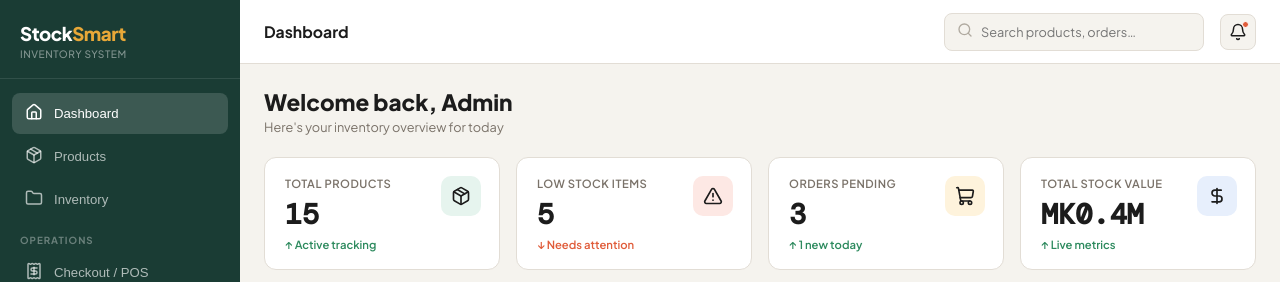
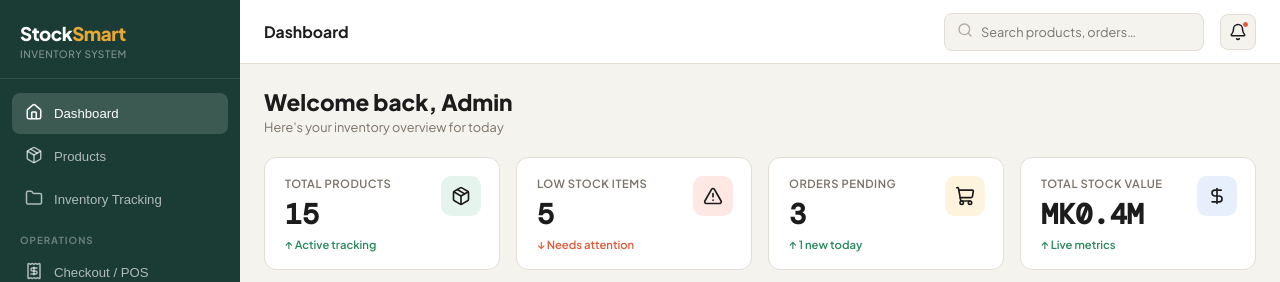
Before and after one commit to kennedysoko/stock-manager-backend, a React (Create React App) app: page / in a window 1280 px wide. Both pictures are taken after a click on the button "Sign In →". Shown: the top 282 px of the page. Built offline with nearby package versions, Linux system fonts and the light colour scheme.

Commit message:
changing the component name from inventory to inventory tracking

```diff
--- a/src/components/Layout.js
+++ b/src/components/Layout.js
@@ -3,7 +3,7 @@ import Sidebar from './Sidebar';
 import Topbar from './Topbar';
 
 const pageTitles = {
-  dashboard: 'Dashboard', products: 'Products', inventory: 'Inventory',
+  dashboard: 'Dashboard', products: 'Products', inventory: 'Inventory Tracking',
   checkout: 'Checkout / POS', orders: 'Purchase Orders',
   deliveries: 'Deliveries', alerts: 'Alerts',
   forecasting: 'Demand Forecasting', reports: 'Reports', settings: 'Settings'
--- a/src/components/Sidebar.js
+++ b/src/components/Sidebar.js
@@ -5,7 +5,7 @@ const Sidebar = ({ activePage, setActivePage, isSidebarOpen, setSidebarOpen }) =
   const navItems = [
     { id: 'dashboard', icon: <Home size={18} />, label: 'Dashboard' },
     { id: 'products', icon: <Package size={18} />, label: 'Products' },
-    { id: 'inventory', icon: <Folder size={18} />, label: 'Inventory' },
+    { id: 'inventory', icon: <Folder size={18} />, label: 'Inventory Tracking' },
     { type: 'label', label: 'Operations' },
     { id: 'checkout', icon: <Receipt size={18} />, label: 'Checkout / POS' },
     { id: 'orders', icon: <ShoppingCart size={18} />, label: 'Orders', badge: 3 },
```
